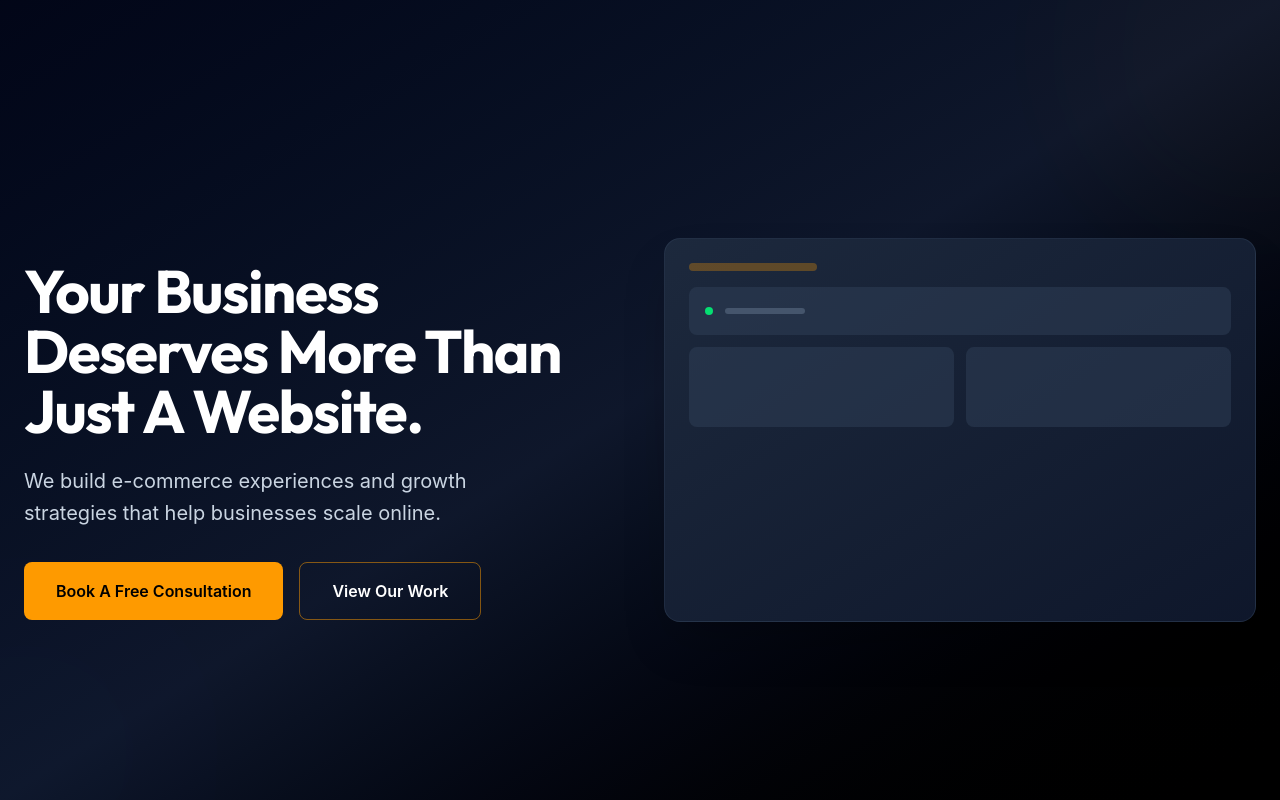
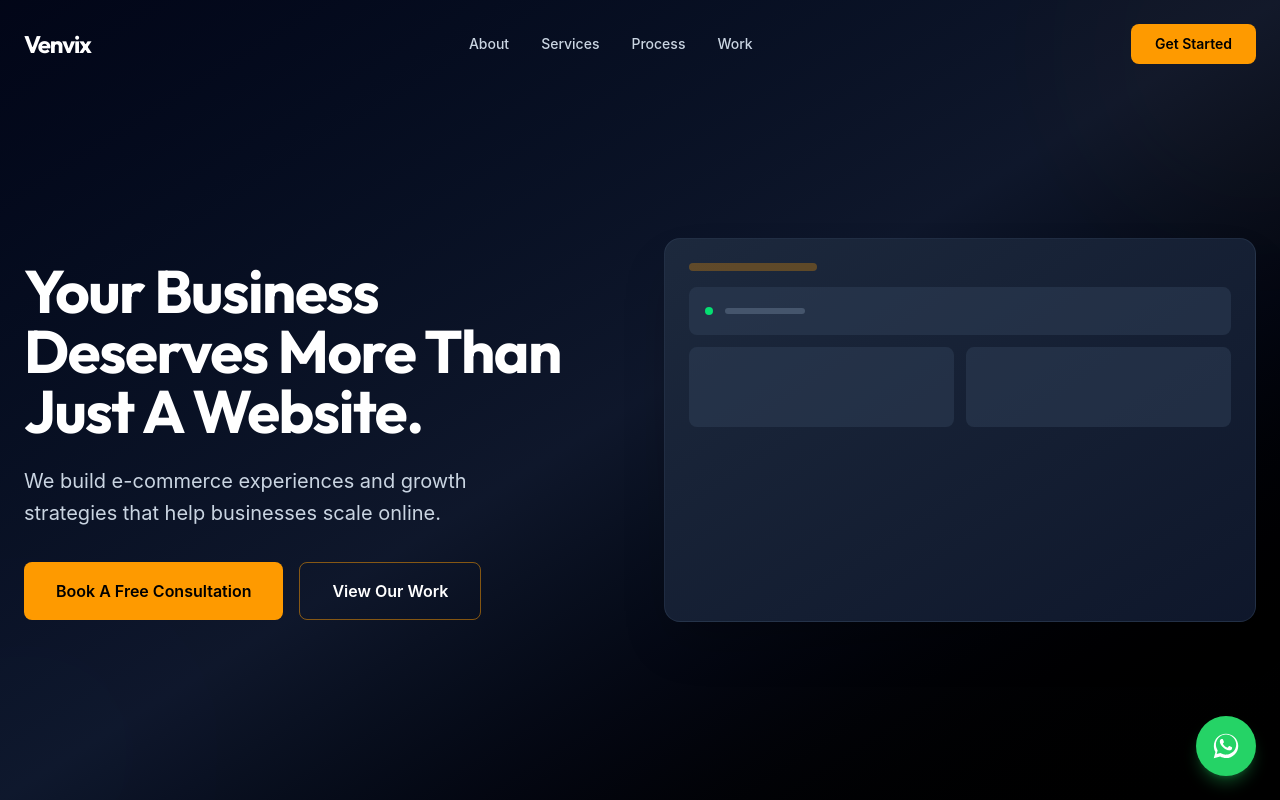
Before and after one commit to VenujaWickramaarachchi/Venwix-site, a React (Vite) app: page / in a window 1280 px wide. Shown: the top 800 px of the page. Built offline with nearby package versions, Linux system fonts and the light colour scheme.

Commit message:
After some time

```diff
--- a/package.json
+++ b/package.json
@@ -12,6 +12,7 @@
   "dependencies": {
     "framer-motion": "^12.40.0",
     "react": "^19.2.6",
+    "react-calendly": "^4.4.0",
     "react-dom": "^19.2.6"
   },
   "devDependencies": {
--- a/src/App.jsx
+++ b/src/App.jsx
@@ -1,10 +1,47 @@
 import React, { useState, useEffect } from 'react'
 import { motion, AnimatePresence } from 'framer-motion'
+import { PopupModal } from 'react-calendly'
+
+const HubSpotForm = ({ region, portalId, formId }) => {
+  useEffect(() => {
+    const existingScript = document.getElementById('hs-script-loader')
+    if (!existingScript) {
+      const script = document.createElement('script')
+      script.src = 'https://js.hsforms.net/forms/v2.js'
+      script.id = 'hs-script-loader'
+      document.body.appendChild(script)
+      script.addEventListener('load', () => {
+        if (window.hbspt) {
+          window.hbspt.forms.create({
+            region: region,
+            portalId: portalId,
+            formId: formId,
+            target: '#hubspotForm',
+          })
+        }
+      })
+    } else if (window.hbspt) {
+      window.hbspt.forms.create({
+        region: region,
+        portalId: portalId,
+        formId: formId,
+        target: '#hubspotForm',
+      })
+    }
+  }, [region, portalId, formId])
+
+  return (
+    <div className='w-full bg-slate-900 p-8 rounded-xl border border-slate-700/50 mt-8'>
+      <div id='hubspotForm'></div>
+    </div>
+  )
+}
 
 const VenvixWebsite = () => {
   const [isScrolled, setIsScrolled] = useState(false)
   const [activeProject, setActiveProject] = useState(null)
   const [visibleStats, setVisibleStats] = useState(false)
+  const [isCalendlyOpen, setIsCalendlyOpen] = useState(false)
 
   useEffect(() => {
     const handleScroll = () => setIsScrolled(window.scrollY > 50)
@@ -24,6 +61,95 @@ const VenvixWebsite = () => {
       transition: { staggerChildren: 0.1, delayChildren: 0.2 },
     },
   }
+
+  // --- NEW: Navigation Bar ---
+  const Navbar = () => (
+    <motion.nav
+      initial={{ y: -100 }}
+      animate={{ y: 0 }}
+      transition={{ duration: 0.6, ease: 'easeOut' }}
+      className={`fixed top-0 left-0 right-0 z-50 transition-all duration-300 ${
+        isScrolled
+          ? 'bg-slate-950/80 backdrop-blur-md py-4 shadow-lg border-b border-slate-800'
+          : 'bg-transparent py-6'
+      }`}
+    >
+      <div className='max-w-7xl mx-auto px-6 flex justify-between items-center'>
+        <a
+          href='#'
+          className='text-2xl font-bold text-white tracking-tighter'
+          style={{ fontFamily: 'Outfit, sans-serif' }}
+        >
+          Venvix
+        </a>
+
+        {/* Desktop Links */}
+        <div className='hidden md:flex items-center gap-8 text-sm font-medium text-slate-300'>
+          <a href='#about' className='hover:text-amber-500 transition'>
+            About
+          </a>
+          <a href='#services' className='hover:text-amber-500 transition'>
+            Services
+          </a>
+          <a href='#process' className='hover:text-amber-500 transition'>
+            Process
+          </a>
+          <a href='#projects' className='hover:text-amber-500 transition'>
+            Work
+          </a>
+        </div>
+
+        <motion.button
+          whileHover={{ scale: 1.05 }}
+          whileTap={{ scale: 0.95 }}
+          className='hidden md:block px-6 py-2.5 bg-amber-500 text-black font-semibold rounded-lg hover:bg-amber-400 transition text-sm'
+        >
+          Get Started
+        </motion.button>
+
+        {/* Mobile menu icon (Placeholder for visual completeness) */}
+        <button className='md:hidden text-white'>
+          <svg
+            className='w-6 h-6'
+            fill='none'
+            stroke='currentColor'
+            viewBox='0 0 24 24'
+          >
+            <path
+              strokeLinecap='round'
+              strokeLinejoin='round'
+              strokeWidth={2}
+              d='M4 6h16M4 12h16M4 18h16'
+            />
+          </svg>
+        </button>
+      </div>
+    </motion.nav>
+  )
+
+  // --- NEW: Sticky WhatsApp Button ---
+  const WhatsAppButton = () => (
+    <motion.a
+      href='https://wa.me/94702643587' // REPLACE WITH YOUR ACTUAL NUMBER
+      target='_blank'
+      rel='noopener noreferrer'
+      initial={{ scale: 0, opacity: 0 }}
+      animate={{ scale: 1, opacity: 1 }}
+      whileHover={{ scale: 1.1 }}
+      whileTap={{ scale: 0.9 }}
+      transition={{ type: 'spring', stiffness: 260, damping: 20, delay: 1 }}
+      className='fixed bottom-6 right-6 z-50 bg-[#25D366] text-white p-4 rounded-full shadow-lg shadow-[#25D366]/30 flex items-center justify-center hover:bg-[#20bd5a] transition-colors'
+      aria-label='Chat on WhatsApp'
+    >
+      <svg
+        xmlns='http://www.w3.org/2000/svg'
+        viewBox='0 0 448 512'
+        className='w-7 h-7 fill-current'
+      >
+        <path d='M380.9 97.1C339 55.1 283.2 32 223.9 32c-122.4 0-222 99.6-222 222 0 39.1 10.2 77.3 29.6 111L0 480l117.7-30.9c32.4 17.7 68.9 27 106.1 27h.1c122.3 0 224.1-99.6 224.1-222 0-59.3-25.2-115-67.1-157zM223.9 414.4c-33.2 0-65.7-8.9-94-25.7l-6.7-4-69.8 18.3L72 334.1l-4.4-7c-18.5-29.4-28.2-63.3-28.2-98.2 0-101.7 82.8-184.5 184.6-184.5 49.3 0 95.6 19.2 130.4 54.1 34.8 34.9 56.2 81.2 56.1 130.5 0 101.8-84.9 184.6-186.6 184.6zm101.2-138.2c-5.5-2.8-32.8-16.2-37.9-18-5.1-1.9-8.8-2.8-12.5 2.8-3.7 5.6-14.3 18-17.6 21.8-3.2 3.7-6.5 4.2-12 1.4-32.6-16.3-54-29.1-75.5-66-5.7-9.8 5.7-9.1 16.3-30.3 1.8-3.7.9-6.9-.5-9.7-1.4-2.8-12.5-30.1-17.1-41.2-4.5-10.8-9.1-9.3-12.5-9.5-3.2-.2-6.9-.2-10.6-.2-3.7 0-9.7 1.4-14.8 6.9-5.1 5.6-19.4 19-19.4 46.3 0 27.3 19.9 53.7 22.6 57.4 2.8 3.7 39.1 59.7 94.8 83.8 35.2 15.2 49 16.5 66.6 13.9 10.7-1.6 32.8-13.4 37.4-26.4 4.6-13 4.6-24.1 3.2-26.4-1.3-2.5-5-3.9-10.5-6.6z' />
+      </svg>
+    </motion.a>
+  )
 
   // Hero Section
   const Hero = () => (
@@ -65,6 +191,7 @@ const VenvixWebsite = () => {
             <motion.button
               whileHover={{ scale: 1.05 }}
               whileTap={{ scale: 0.95 }}
+              onClick={() => setIsCalendlyOpen(true)}
               className='px-8 py-4 bg-amber-500 text-black font-semibold rounded-lg hover:bg-amber-400 transition'
             >
               Book A Free Consultation
@@ -113,10 +240,12 @@ const VenvixWebsite = () => {
   // About Section
   const About = () => (
     <motion.section
+      id='about'
       initial='hidden'
       whileInView='visible'
       variants={staggerContainer}
       className='py-20 px-6 bg-black'
+      viewport={{ once: true }}
     >
       <div className='max-w-4xl mx-auto'>
         <motion.h2
@@ -168,10 +297,12 @@ const VenvixWebsite = () => {
 
   const Services = () => (
     <motion.section
+      id='services'
       initial='hidden'
       whileInView='visible'
       variants={staggerContainer}
       className='py-20 px-6 bg-slate-950'
+      viewport={{ once: true }}
     >
       <div className='max-w-6xl mx-auto'>
         <motion.h2
@@ -205,7 +336,7 @@ const VenvixWebsite = () => {
     </motion.section>
   )
 
-  // Stats Section with counting animation
+  // Stats Section
   const StatCounter = ({ end, duration }) => {
     const [count, setCount] = useState(0)
 
@@ -235,6 +366,7 @@ const VenvixWebsite = () => {
       variants={staggerContainer}
       onViewportEnter={() => setVisibleStats(true)}
       className='py-20 px-6 bg-black'
+      viewport={{ once: true }}
     >
       <div className='max-w-6xl mx-auto'>
         <div className='grid grid-cols-2 lg:grid-cols-4 gap-8'>
@@ -260,10 +392,12 @@ const VenvixWebsite = () => {
   // Process Section
   const Process = () => (
     <motion.section
+      id='process'
       initial='hidden'
       whileInView='visible'
       variants={staggerContainer}
       className='py-20 px-6 bg-slate-950'
+      viewport={{ once: true }}
     >
       <div className='max-w-4xl mx-auto'>
         <motion.h2
@@ -283,10 +417,10 @@ const VenvixWebsite = () => {
             <motion.div
               key={i}
               variants={fadeInUp}
-              className='flex gap-8 items-start'
+              className='flex gap-8 items-start relative'
             >
-              <div className='flex-shrink-0'>
-                <div className='w-16 h-16 rounded-full bg-amber-500/20 border-2 border-amber-500 flex items-center justify-center'>
+              <div className='flex-shrink-0 z-10'>
+                <div className='w-16 h-16 rounded-full bg-amber-500/20 border-2 border-amber-500 flex items-center justify-center bg-slate-950'>
                   <span className='text-amber-500 font-bold text-xl'>
                     {i + 1}
                   </span>
@@ -299,7 +433,7 @@ const VenvixWebsite = () => {
                 <p className='text-slate-400'>{item.desc}</p>
               </div>
               {i < 3 && (
-                <div className='absolute left-8 w-0.5 h-24 bg-gradient-to-b from-amber-500/30 to-transparent'></div>
+                <div className='absolute left-8 top-16 w-0.5 h-20 bg-gradient-to-b from-amber-500/30 to-transparent'></div>
               )}
             </motion.div>
           ))}
@@ -318,10 +452,12 @@ const VenvixWebsite = () => {
 
   const Projects = () => (
     <motion.section
+      id='projects'
       initial='hidden'
       whileInView='visible'
       variants={staggerContainer}
       className='py-20 px-6 bg-black'
+      viewport={{ once: true }}
     >
       <div className='max-w-6xl mx-auto'>
         <motion.h2
@@ -392,6 +528,7 @@ const VenvixWebsite = () => {
       whileInView='visible'
       variants={staggerContainer}
       className='py-20 px-6 bg-slate-950'
+      viewport={{ once: true }}
     >
       <div className='max-w-4xl mx-auto'>
         <motion.h2
@@ -450,10 +587,12 @@ const VenvixWebsite = () => {
   // CTA Section
   const CTA = () => (
     <motion.section
+      id='contact'
       initial='hidden'
       whileInView='visible'
       variants={staggerContainer}
       className='py-24 px-6 bg-black border-y border-slate-700/50'
+      viewport={{ once: true }}
     >
       <div className='max-w-4xl mx-auto text-center'>
         <motion.h2
@@ -463,18 +602,47 @@ const VenvixWebsite = () => {
         >
           Ready To Grow Online?
         </motion.h2>
-        <motion.p variants={fadeInUp} className='text-xl text-slate-300 mb-12'>
-          Let's build something exceptional together.
+        <motion.p variants={fadeInUp} className='text-xl text-slate-300 mb-8'>
+          Book your free strategy call below, or leave us your details and we'll
+          reach out.
         </motion.p>
+
+        {/* CALENDLY BUTTON */}
         <motion.button
           variants={fadeInUp}
           whileHover={{ scale: 1.05 }}
           whileTap={{ scale: 0.95 }}
-          className='px-10 py-4 bg-amber-500 text-black font-semibold rounded-lg hover:bg-amber-400 transition text-lg'
+          onClick={() => setIsCalendlyOpen(true)}
+          className='mb-12 px-10 py-4 bg-amber-500 text-black font-semibold rounded-lg hover:bg-amber-400 transition text-lg'
         >
-          Book A Free Strategy Call
+          Open Calendar to Book
         </motion.button>
+
+        {/* HUBSPOT FORM */}
+        <motion.div variants={fadeInUp} className='text-left max-w-2xl mx-auto'>
+          <HubSpotForm
+            region='na2'
+            portalId='48806883'
+            formId='124129e1-ec6a-4623-8d5f-a912277033f8'
+          />
+        </motion.div>
       </div>
+
+      {/* THE CALENDLY MODAL (Hidden until triggered) */}
+      <PopupModal
+        url='https://calendly.com/venuja071/web-design-development' // <-- REPLACE WITH YOUR LINK
+        pageSettings={{
+          backgroundColor: '0f172a', // Dark slate background
+          hideEventTypeDetails: false,
+          hideLandingPageDetails: false,
+          primaryColor: 'f59e0b', // Amber theme color
+          textColor: 'ffffff',
+        }}
+        onModalClose={() => setIsCalendlyOpen(false)}
+        open={isCalendlyOpen}
+        /* Uses document.body as a fallback in case you are using Next.js */
+        rootElement={document.getElementById('root') || document.body}
+      />
     </motion.section>
   )
 
@@ -518,15 +686,15 @@ const VenvixWebsite = () => {
       </div>
       <div className='border-t border-slate-700/50 pt-8 text-center text-slate-400 text-sm'>
         <p>
-          © 2024 Venvix. All rights reserved. | Building The Future Of Small
-          Business.
+          © 2024 Venvix. All rights reserved. | Building The Future Of Business.
         </p>
       </div>
     </footer>
   )
 
   return (
-    <div className='bg-black text-white overflow-x-hidden'>
+    <div className='bg-black text-white overflow-x-hidden relative'>
+      <Navbar />
       <Hero />
       <About />
       <Services />
@@ -536,6 +704,7 @@ const VenvixWebsite = () => {
       <Testimonials />
       <CTA />
       <Footer />
+      <WhatsAppButton />
     </div>
   )
 }
```
Also changed, not shown: 1 other file (tests, documents, lock files or other folders).
